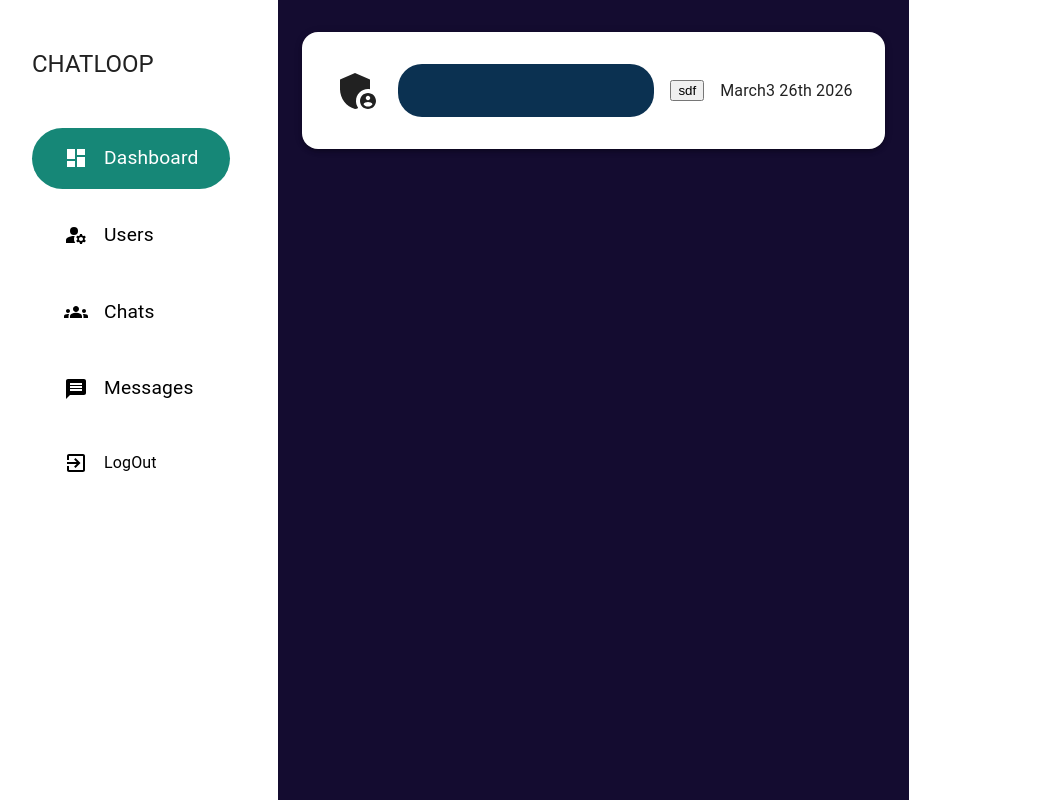
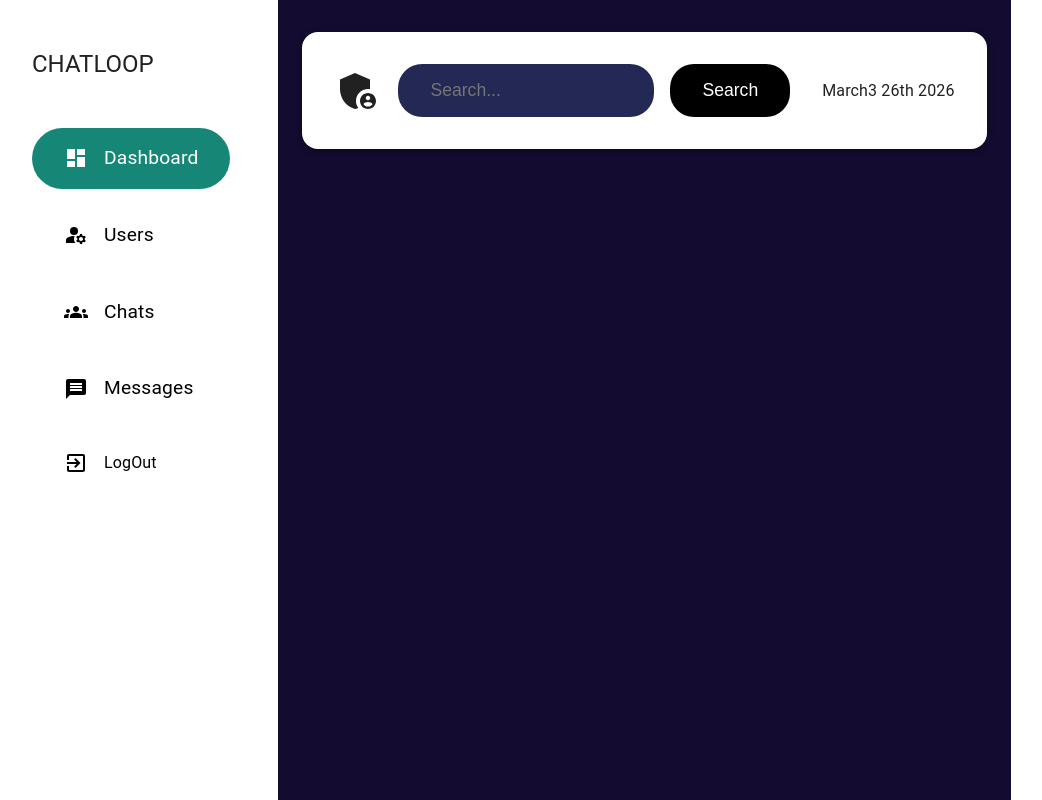
Before and after one commit to Shivyy247/chatloop, a React (Vite) app in the folder client/: page /admin/dashboard in a window 1280 px wide. Shown: the whole page, without its empty margins (16-1058 px from the left). Built offline with nearby package versions, Linux system fonts and the light colour scheme.

Commit message:
feat: update Dashboard to use CurveButton component and enhance SearchField styling

```diff
--- a/client/src/components/styles/StyledComponents.jsx
+++ b/client/src/components/styles/StyledComponents.jsx
@@ -42,11 +42,21 @@ width: 20vmax;
 border: none;
 outline: none;
 border-radius: 1.5rem;
-background-color: #0b3151;
-color: white;
+background-color: #242854;
+color: black;
 font-size: 1.1rem;
 `
 
-export const curveButton = styled("button")`
+export const CurveButton = styled("button")`
   border-radius: 1.5rem;
+  padding: 1rem 2rem;
+  border: none;
+  outline: none;
+  cursor: pointer;
+  background-color: black;
+  color: white;
+  font-size: 1.1rem;
+  &:hover{
+    background-color: rgba(0,0,0,0.8);
+  }
 `
--- a/client/src/pages/admin/Dashboard.jsx
+++ b/client/src/pages/admin/Dashboard.jsx
@@ -1,9 +1,9 @@
 import React from 'react'
 import AdminLayout from '../../components/layout/AdminLayout'
-import { Container, Paper, Stack, Typography } from '@mui/material'
+import { Box, Container, Paper, Stack, Typography } from '@mui/material'
 import { AdminPanelSettings as AdminPanelSettingsIcon } from "@mui/icons-material";
 import moment from 'moment'
-import { SearchField } from '../../components/styles/StyledComponents';
+import { CurveButton, SearchField  } from '../../components/styles/StyledComponents';
 const Dashboard = () => {
 
   const Appbar = (
@@ -18,11 +18,14 @@ const Dashboard = () => {
           fontSize: '3rem'
         }} />
 
-        <SearchField  />
+        <SearchField placeholder='Search...' />
 
-        <button>sdf</button>
+        <CurveButton>Search</CurveButton>
+        <Box flexGrow={1} />
 
         <Typography>
+
+
           {moment().format("MMMMM Do YYYY")}
         </Typography>
       </Stack>
```
